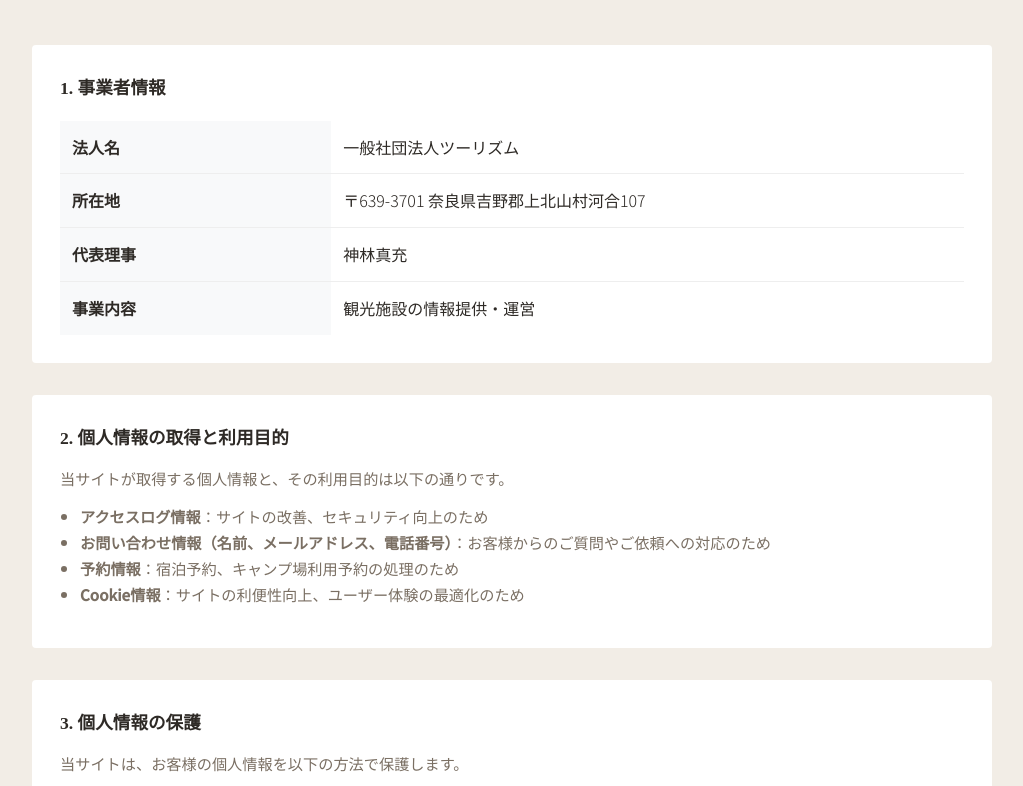
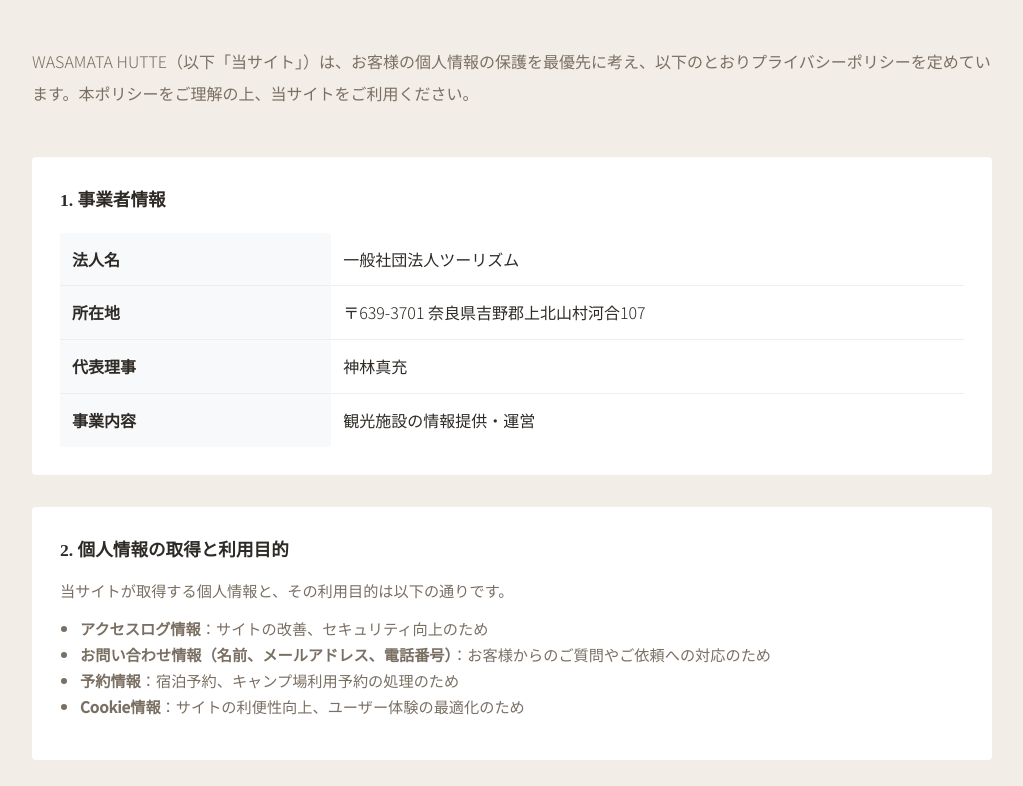
Before and after one commit to Yukio223/wasamata_renewal-, a plain HTML site: page privacy-policy.html in a window 1280 px wide. Shown: the part 1089-1875 px from the top of the page, without its empty margins (128-1151 px from the left). Drawn offline with nearby package versions, Linux system fonts and the light colour scheme; a web font is replaced by a local one.

Commit message:
追加: プライバシーポリシー説明文を復元

```diff
--- a/privacy-policy.html
+++ b/privacy-policy.html
@@ -83,6 +83,10 @@
     <div class="container" style="max-width: 1000px; margin: 0 auto; padding: 80px 20px;">
       <div class="section-label fade-up">Privacy Policy</div>
       <h2 class="section-title fade-up">プライバシーポリシー</h2>
+
+      <div class="about-intro fade-up" style="margin-bottom: 48px;">
+        <p>WASAMATA HUTTE（以下「当サイト」）は、お客様の個人情報の保護を最優先に考え、以下のとおりプライバシーポリシーを定めています。本ポリシーをご理解の上、当サイトをご利用ください。</p>
+      </div>
 
       <div style="margin: 48px 0;">
         <div style="display: grid; gap: 32px;">
```
